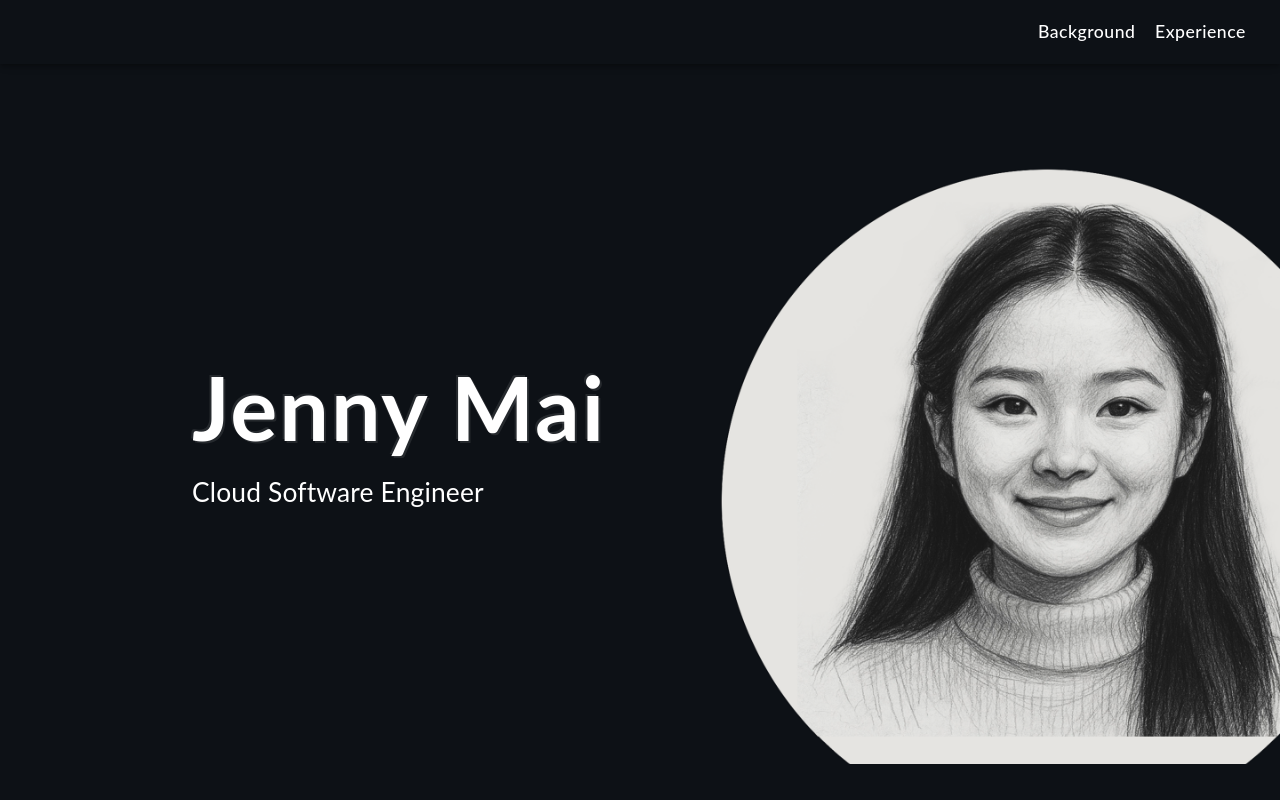
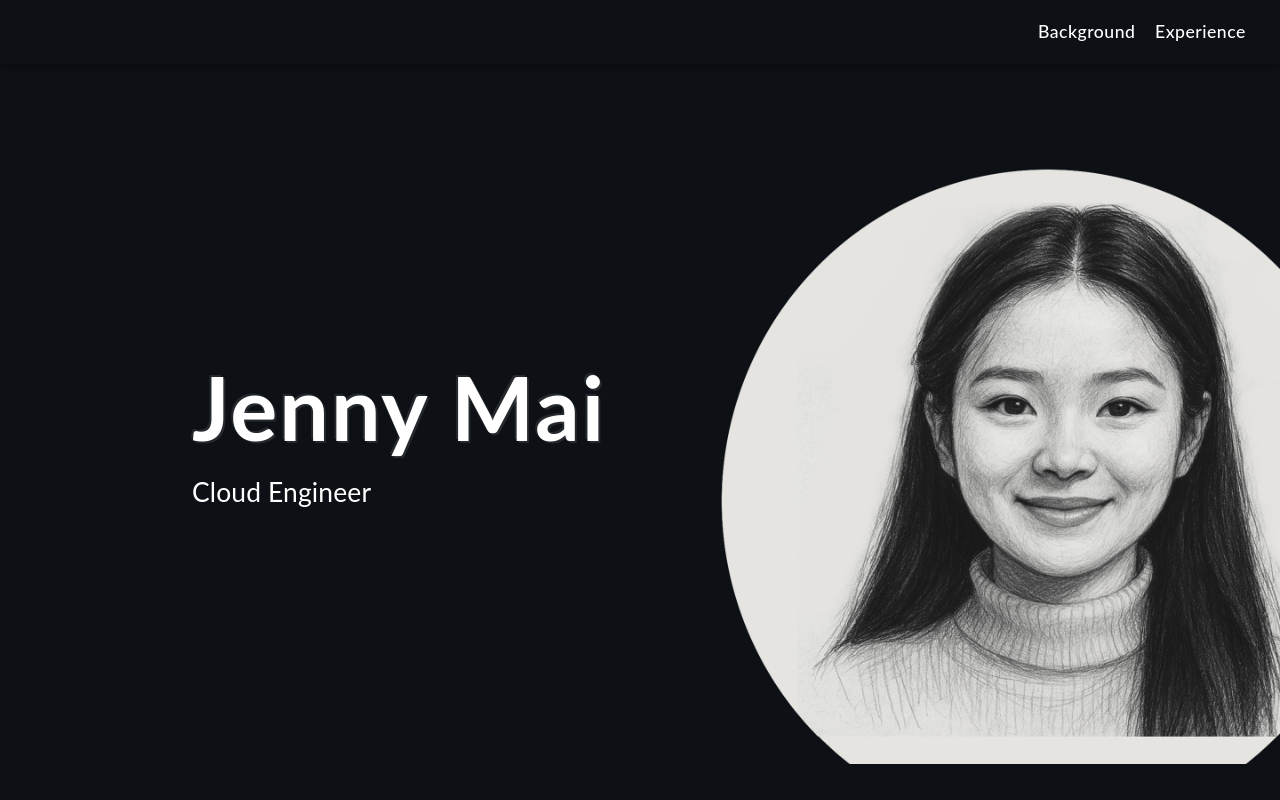
Before and after one commit to jennymaidev/jennymaidev.github.io, a React (Create React App) app: page / in a window 1280 px wide. Shown: the top 800 px of the page. Built offline with nearby package versions, Linux system fonts and the light colour scheme; some icons are missing.

Commit message:
Update job title from "Cloud Software Engineer" to "Cloud Engineer"

```diff
--- a/src/components/Main.tsx
+++ b/src/components/Main.tsx
@@ -17,7 +17,7 @@ function Main() {
             <a href="mailto:jennymaidev@gmail.com" target="_blank" rel="noreferrer"><EmailIcon/></a>
           </div>
           <h1>Jenny Mai</h1>
-          <p>Cloud Software Engineer</p>
+          <p>Cloud Engineer</p>
           {/* # NOT-HIRING <button className="button" onClick={() => window.open(resume, '_blank')}>Resume</button> */}
           <div className="mobile_social_icons">
             <a href="https://github.com/jennymaidev" target="_blank" rel="noreferrer"><GitHubIcon/></a>
```
